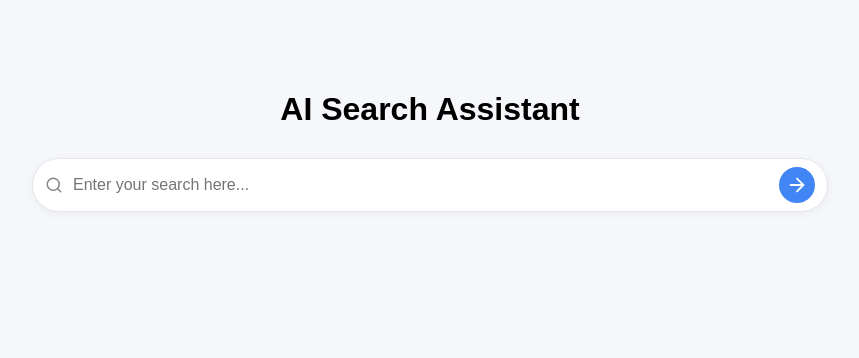
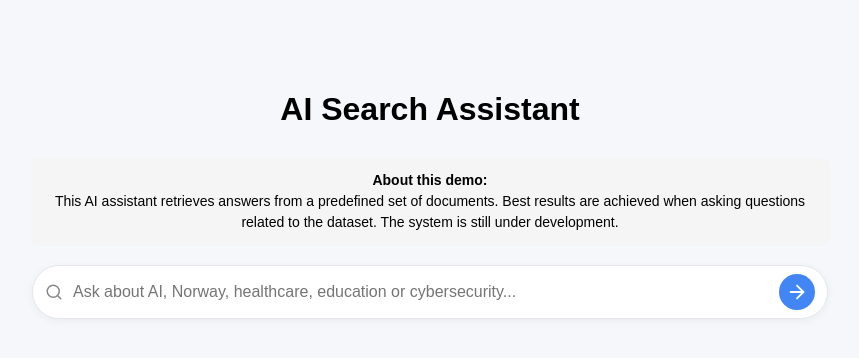
Before and after one commit to MarziyehKhaleghi/ai_search_assistant, a React (Create React App) app in the folder frontend/: page / in a window 1280 px wide. Shown: the top 358 px of the page, without its empty margins (210-1069 px from the left). Built offline with nearby package versions, Linux system fonts and the light colour scheme.

Commit message:
info about demo

```diff
--- a/frontend/src/App.css
+++ b/frontend/src/App.css
@@ -16,6 +16,15 @@ body {
 /* Tittel */
 .title {
   margin-bottom: 30px;
+}
+
+.demo {
+  background: #f5f5f5;
+  padding: 12px;
+  border-radius: 8px;
+  margin-bottom: 20px;
+  font-size: 14px;
+  line-height: 1.5;
 }
 
 /* Search box */
--- a/frontend/src/App.js
+++ b/frontend/src/App.js
@@ -51,6 +51,13 @@ function App() {
     <div className="container">
       <h1 className="title">AI Search Assistant</h1>
 
+      <div className="demo">
+        <strong>About this demo:</strong><br />
+        This AI assistant retrieves answers from a predefined set of documents.
+        Best results are achieved when asking questions related to the dataset.
+        The system is still under development.
+      </div>
+
       <form className="search-form" onSubmit={handleSearch}>
         <div className="search-box">
 
@@ -58,7 +65,7 @@ function App() {
 
           <input
             type="text"
-            placeholder="Enter your search here..."
+            placeholder="Ask about AI, Norway, healthcare, education or cybersecurity..."
             value={query}
             onChange={(e) => setQuery(e.target.value)}
             className="search-input"
@@ -93,7 +100,11 @@ function App() {
             <div key={index} className="source-item">
 
               <p><strong>File:</strong> {item.metadata.source}</p>
+
+              {/*
               <p><strong>Score:</strong> {item.score}</p>
+              */}
+
               <p>
                 <strong>Snippet:</strong>{" "}
                 {expandedItems[index]
```
